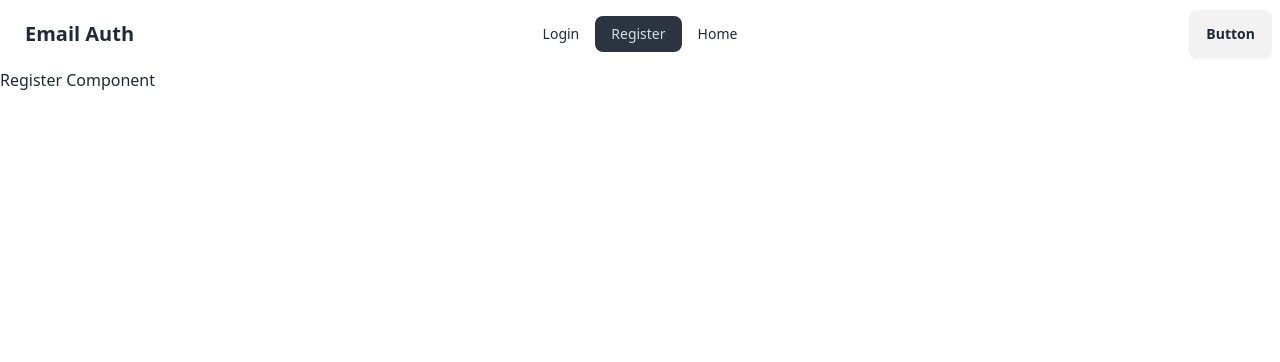
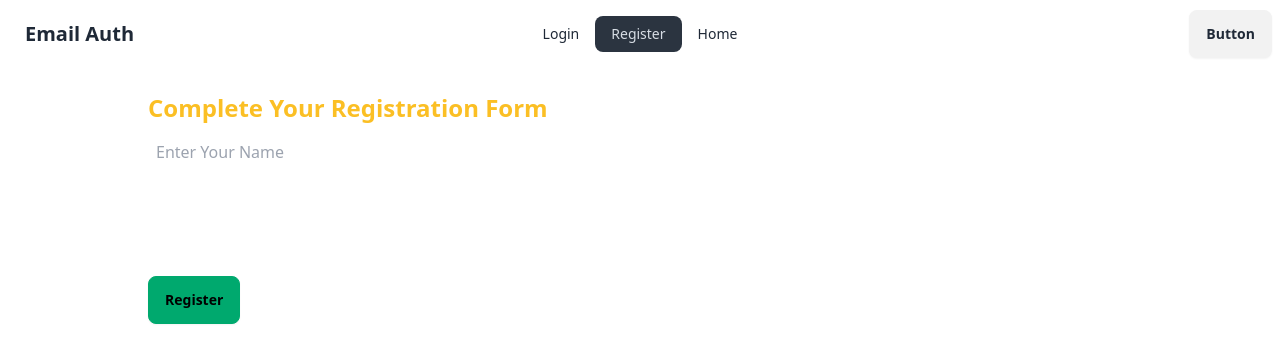
Before and after one commit to raihan-778/email-auth-validation-app, a React (Vite) app: page /register in a window 1280 px wide. Shown: the top 362 px of the page. Built offline with nearby package versions, Linux system fonts and the light colour scheme.

Commit message:
readme .md file updated

```diff
--- a/src/components/register/Register.jsx
+++ b/src/components/register/Register.jsx
@@ -1,9 +1,55 @@
-import React from "react";
+import React, { useState } from "react";
 
 const Register = () => {
+  const [userRegister, setUserRegister] = useState(null);
+  const handleRegister = (e) => {
+    e.preventDefault();
+    const name = e.target.name.value;
+    const email = e.target.email.value;
+    const password = e.target.password.value;
+    const user = { name, email, password };
+    console.log(name);
+
+    setUserRegister(user);
+    console.log(user);
+  };
   return (
     <div>
-      <h2>Register Component</h2>
+      <div className=" rounded-md m-2 md:max-w-5xl">
+        <form onSubmit={handleRegister} className="p-4">
+          <div className="mx-auto w-3/4">
+            <h2 className="text-2xl mb-2 font-semibold text-amber-400">
+              Complete Your Registration Form
+            </h2>{" "}
+            <input
+              className=" rounded-md p-2 mx-auto mb-2 w-full"
+              type="text"
+              name="name"
+              id="name"
+              placeholder="Enter Your Name"
+              required
+            />
+            <br />
+            <input
+              className="p-2 rounded-md mb-2 w-full"
+              type="email"
+              name="email"
+              id="email"
+            />
+            <br />
+            <input
+              className="p-2 rounded-md mb-2 w-full"
+              type="password"
+              name="password"
+              id="password"
+            />{" "}
+            <br />
+            <button className="btn btn-success" type="submit">
+              Register
+            </button>
+          </div>
+        </form>
+      </div>
     </div>
   );
 };
```
Also changed, not shown: 1 other file (tests, documents, lock files or other folders).
